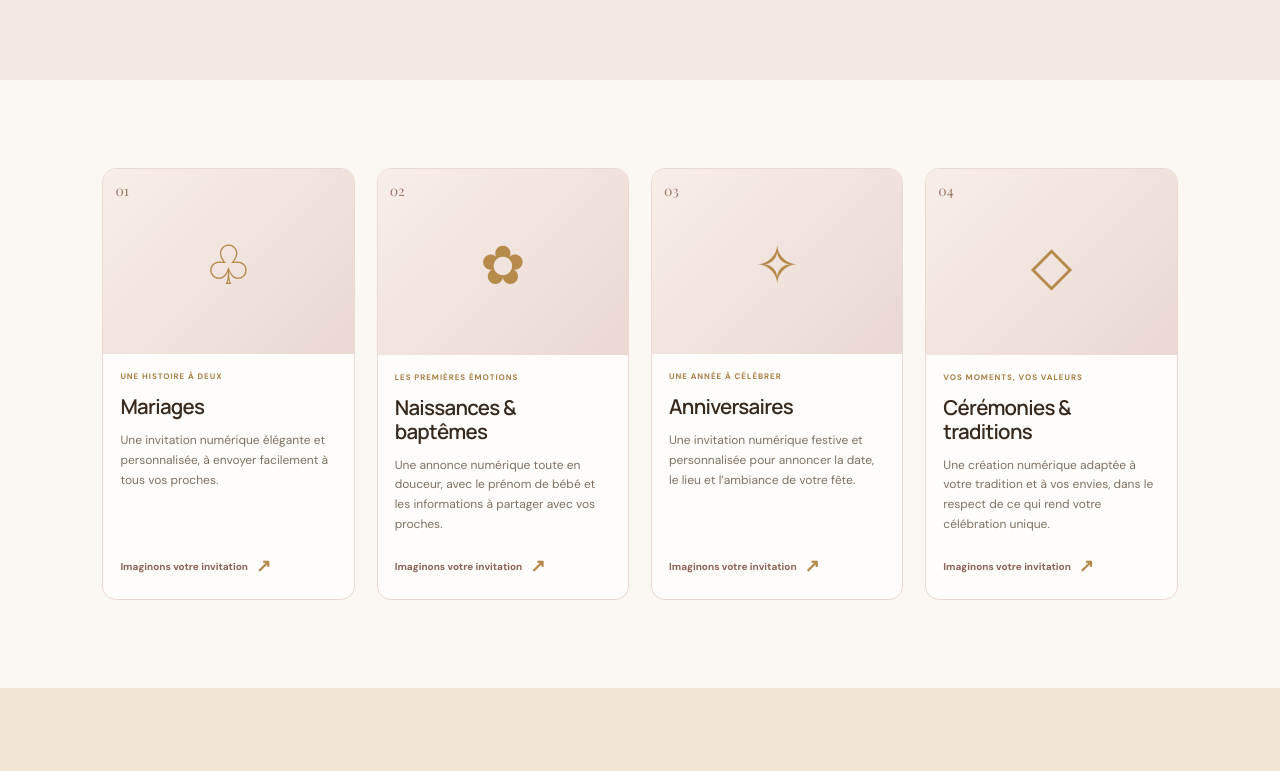
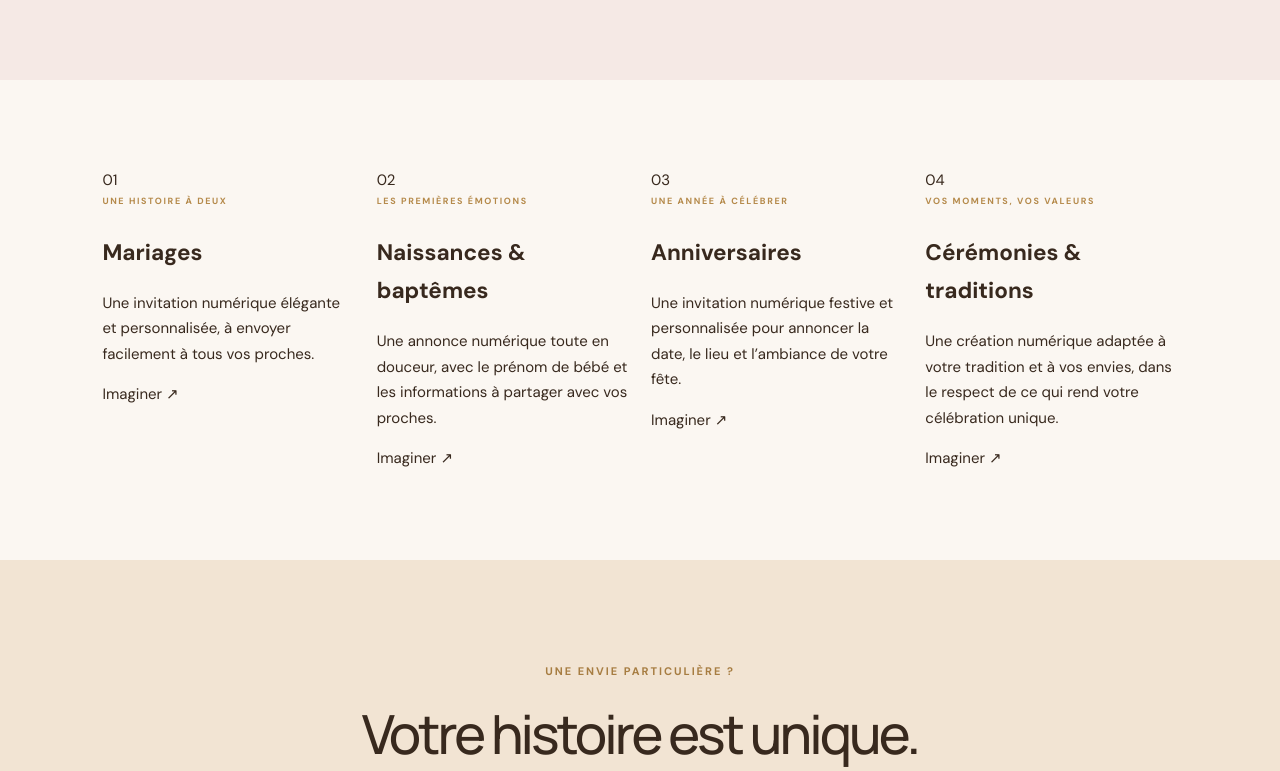
Before and after one commit to chirelhalioua/C-by-C, a Nuxt app: page /occasions in a window 1280 px wide. Shown: the part 501-1272 px from the top of the page. Built offline with nearby package versions, Linux system fonts and the light colour scheme; a web font is replaced by a local one.

Commit message:
Redesign occasions as editorial list without cards or icons

```diff
--- a/pages/occasions.vue
+++ b/pages/occasions.vue
@@ -3,10 +3,10 @@ import { ref } from 'vue'
 const menuOpen = ref(false)
 const closeMenu = () => { menuOpen.value = false }
 const occasions = [
-  { number: '01', title: 'Mariages', eyebrow: 'UNE HISTOIRE À DEUX', text: 'Une invitation numérique élégante et personnalisée, à envoyer facilement à tous vos proches.', icon: '♧', alt: 'Symbole de mariage' },
-  { number: '02', title: 'Naissances & baptêmes', eyebrow: 'LES PREMIÈRES ÉMOTIONS', text: 'Une annonce numérique toute en douceur, avec le prénom de bébé et les informations à partager avec vos proches.', icon: '✿', alt: 'Symbole de naissance et de baptême' },
-  { number: '03', title: 'Anniversaires', eyebrow: 'UNE ANNÉE À CÉLÉBRER', text: 'Une invitation numérique festive et personnalisée pour annoncer la date, le lieu et l’ambiance de votre fête.', icon: '✧', alt: 'Symbole d’anniversaire' },
-  { number: '04', title: 'Cérémonies & traditions', eyebrow: 'VOS MOMENTS, VOS VALEURS', text: 'Une création numérique adaptée à votre tradition et à vos envies, dans le respect de ce qui rend votre célébration unique.', icon: '◇', alt: 'Symbole de cérémonie' }
+  { number: '01', title: 'Mariages', eyebrow: 'UNE HISTOIRE À DEUX', text: 'Une invitation numérique élégante et personnalisée, à envoyer facilement à tous vos proches.' },
+  { number: '02', title: 'Naissances & baptêmes', eyebrow: 'LES PREMIÈRES ÉMOTIONS', text: 'Une annonce numérique toute en douceur, avec le prénom de bébé et les informations à partager avec vos proches.' },
+  { number: '03', title: 'Anniversaires', eyebrow: 'UNE ANNÉE À CÉLÉBRER', text: 'Une invitation numérique festive et personnalisée pour annoncer la date, le lieu et l’ambiance de votre fête.' },
+  { number: '04', title: 'Cérémonies & traditions', eyebrow: 'VOS MOMENTS, VOS VALEURS', text: 'Une création numérique adaptée à votre tradition et à vos envies, dans le respect de ce qui rend votre célébration unique.' }
 ]
 </script>
 
@@ -30,15 +30,15 @@ const occasions = [
         <p>Un grand jour, une heureuse nouvelle ou une tradition qui vous est chère : imaginons ensemble une création à votre image.</p>
       </section>
 
-      <section class="occasion-collections section-pad" aria-label="Découvrir les occasions">
-        <a v-for="occasion in occasions" :key="occasion.number" class="occasion-collection-card" href="/contact">
-          <div class="occasion-collection-image occasion-icon-panel" aria-hidden="true"><span class="occasion-collection-number">{{ occasion.number }}</span><span class="occasion-symbol">{{ occasion.icon }}</span></div>
-          <div class="occasion-collection-copy">
+      <section class="occasion-collections occasion-editorial-list section-pad" aria-label="Découvrir les occasions">
+        <a v-for="occasion in occasions" :key="occasion.number" class="occasion-editorial-row" href="/contact">
+          <span class="occasion-editorial-number">{{ occasion.number }}</span>
+          <div class="occasion-editorial-title">
             <span class="section-eyebrow">{{ occasion.eyebrow }}</span>
             <h2>{{ occasion.title }}</h2>
-            <p>{{ occasion.text }}</p>
-            <span class="occasion-collection-link">Imaginons votre invitation <span aria-hidden="true">↗</span></span>
           </div>
+          <p class="occasion-editorial-description">{{ occasion.text }}</p>
+          <span class="occasion-editorial-action">Imaginer <span aria-hidden="true">↗</span></span>
         </a>
       </section>
 
```
